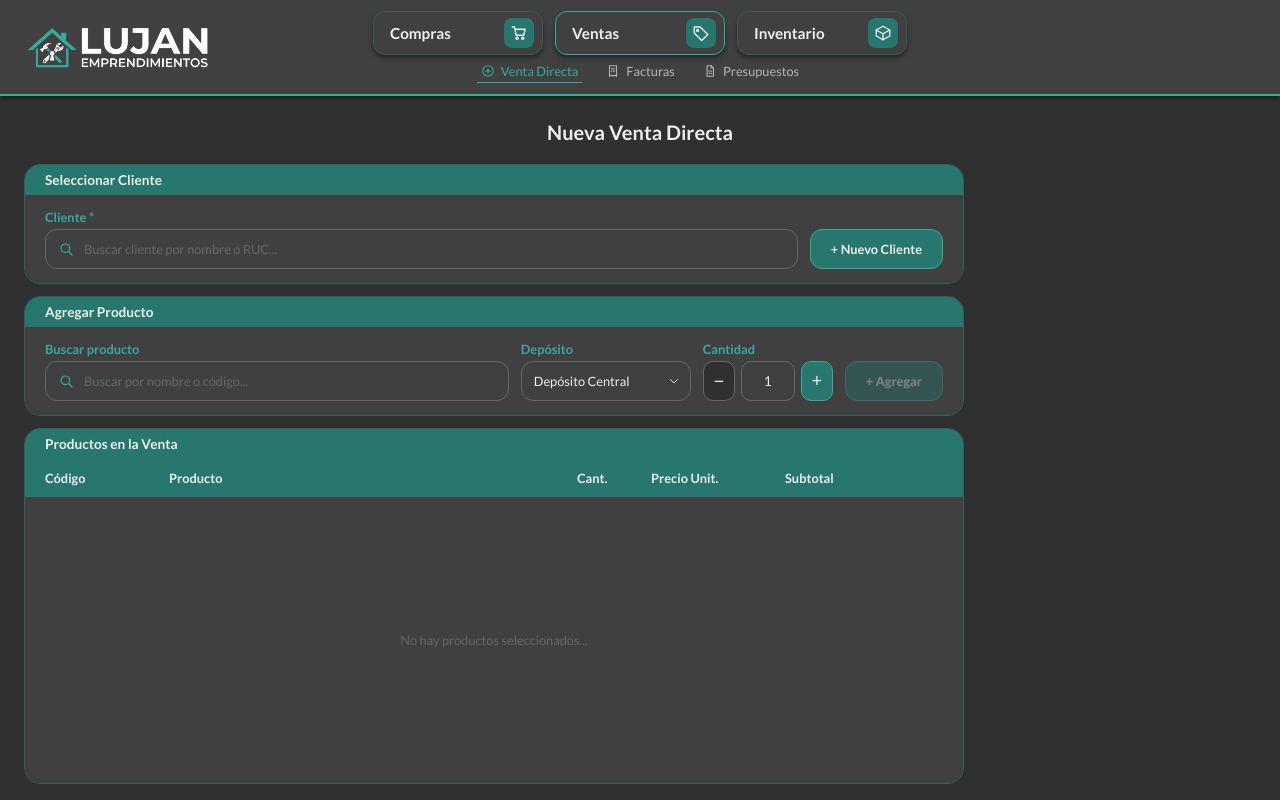
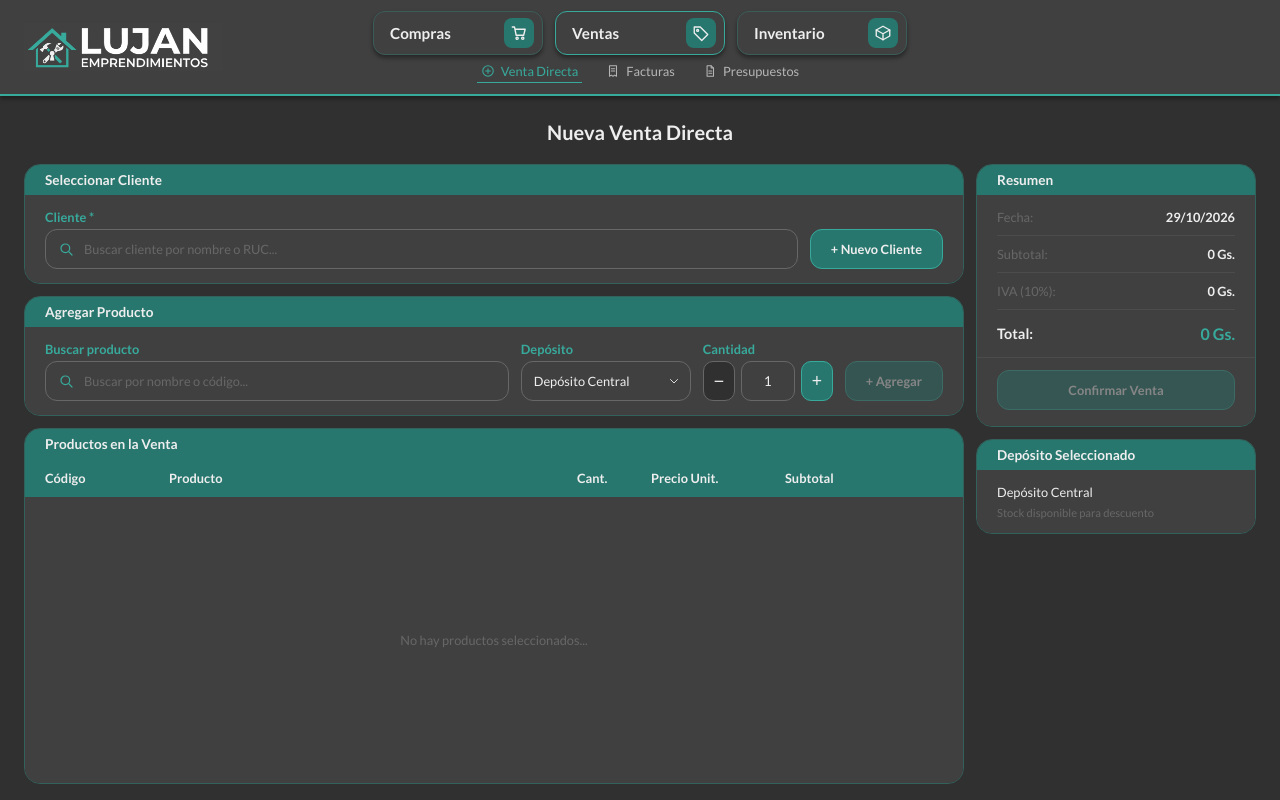
Before and after one commit to Ferreteria-Lujan/FerreteriaLujan-UI, a React (Vite) app: page /ventas/venta-directa in a window 1280 px wide. Built offline with nearby package versions, Linux system fonts and the light colour scheme; sample sign-in values are in the browser's storage.

Commit message:
No me acuerdo ni que cambien

```diff
--- a/src/pages/modulos/ventas/ModalNuevoCliente.jsx
+++ b/src/pages/modulos/ventas/ModalNuevoCliente.jsx
@@ -98,10 +98,6 @@ export default function ModalNuevoCliente({ codigo, onCerrar, onGuardar }) {
         </div>
 
         <div className="mnc-cuerpo">
-          <div className="mnc-campo mnc-completo">
-            <label htmlFor="cli-codigo">Código</label>
-            <input id="cli-codigo" disabled placeholder={`${codigo} (auto)`} />
-          </div>
 
           {CAMPOS.map(({ id, label, placeholder, type, completo }) => {
             const error = intentado && errores[id]
--- a/src/pages/modulos/ventas/VentaDirecta.jsx
+++ b/src/pages/modulos/ventas/VentaDirecta.jsx
@@ -210,6 +210,34 @@ export default function VentaDirecta() {
             </div>
           </div>
         </div>
+
+        {/* Columna derecha */}
+        <aside className="venta-lateral">
+          <div className="panel-form">
+            <div className="panel-titulo">Resumen</div>
+            <div className="panel-cuerpo resumen">
+              <div className="resumen-fila"><span>Fecha:</span><strong>{hoy()}</strong></div>
+              <div className="resumen-fila"><span>Subtotal:</span><strong>{gs(subtotal)}</strong></div>
+              <div className="resumen-fila"><span>IVA (10%):</span><strong>{gs(iva)}</strong></div>
+              <div className="resumen-fila total"><span>Total:</span><strong>{gs(total)}</strong></div>
+            </div>
+            <div className="resumen-pie">
+              <button type="button" className="btn-agregar btn-confirmar"
+                      disabled={!cliente || items.length === 0} onClick={confirmar}>
+                Confirmar Venta
+              </button>
+            </div>
+          </div>
+
+          <div className="panel-form">
+            <div className="panel-titulo">Depósito Seleccionado</div>
+            <div className="panel-cuerpo deposito-info">
+              <span>{deposito.nombre}</span>
+              <small>Stock disponible para descuento</small>
+              {producto && <small>{producto.codigo}: {disponible} unidades</small>}
+            </div>
+          </div>
+        </aside>
       </div>
 
       {modalCliente && (
```
